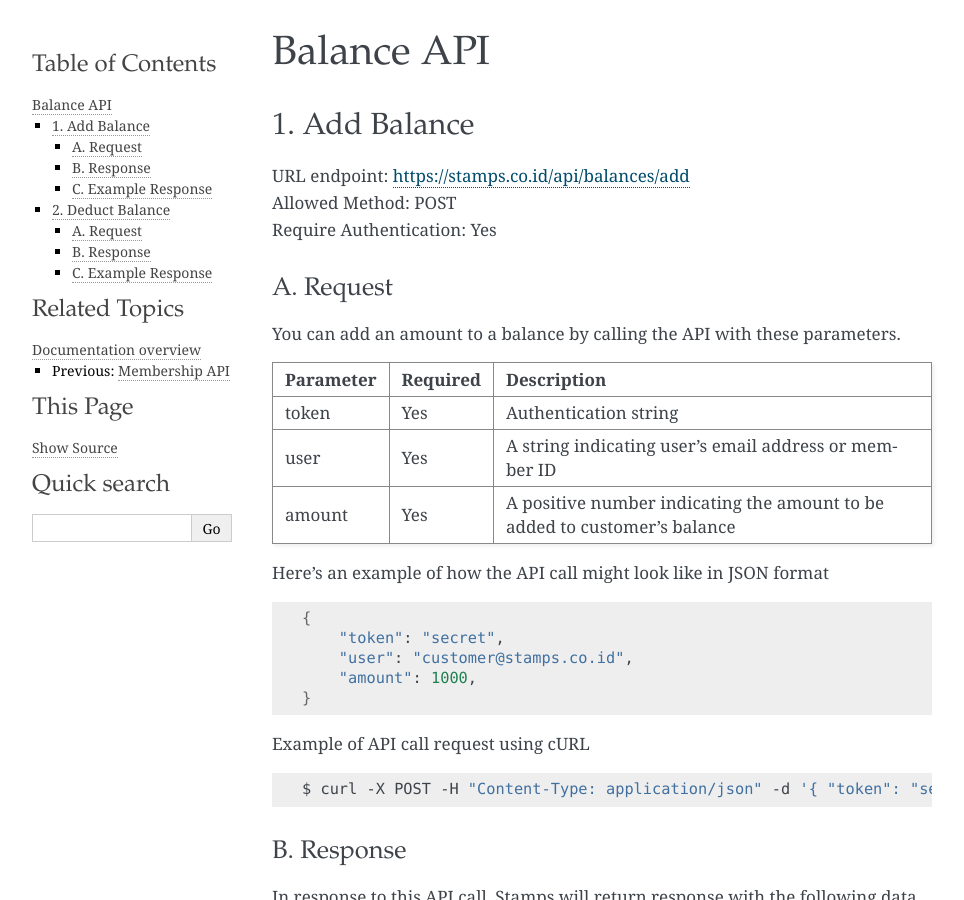
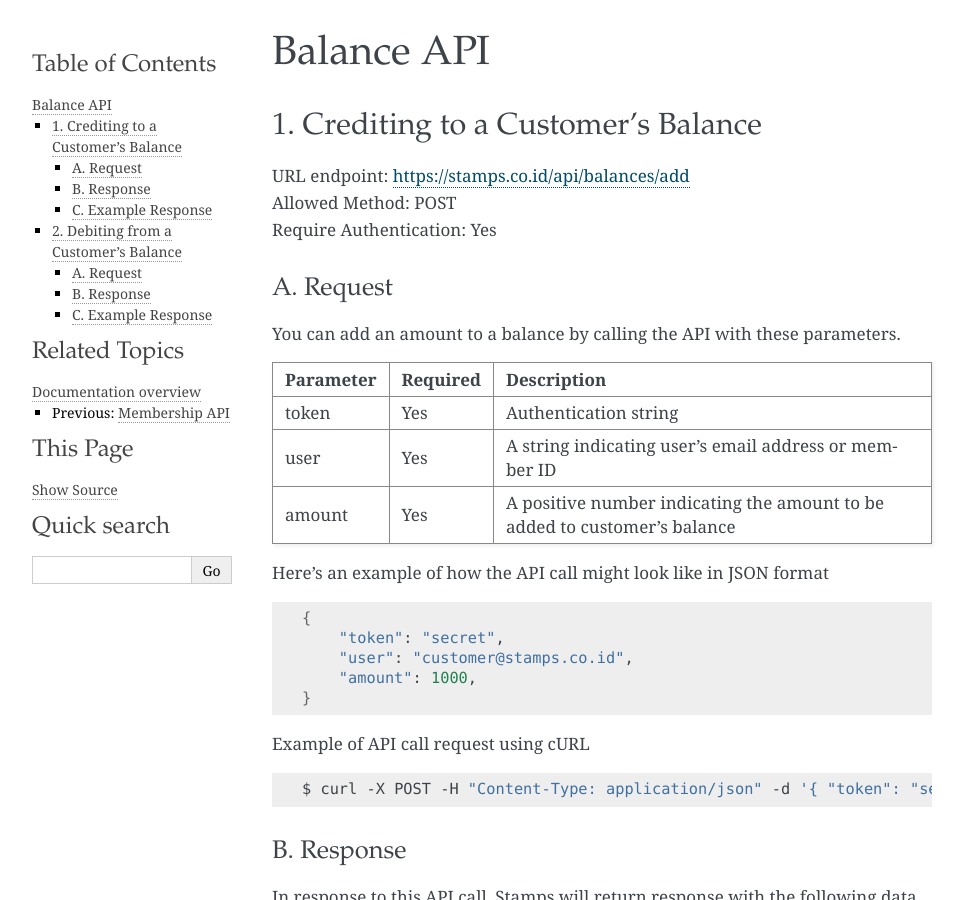
Before and after one commit to ui/stamps-api-docs, a Sphinx documentation site: the page built from source/balance_api.rst, in a window 1280 px wide and 900 px high. Shown: the whole window, without its empty margins (148-1112 px from the left). Built offline with Sphinx 7.4.7, drawn with Linux system fonts in a browser that asks for light colours; some of the changed text lies outside the part shown.

Commit message:
Better titles for balance API.

```diff
--- a/source/balance_api.rst
+++ b/source/balance_api.rst
@@ -2,8 +2,8 @@
 Balance API
 ************************************
 
-1. Add Balance
-=======================================
+1. Crediting to a Customer's Balance
+====================================
 | URL endpoint: https://stamps.co.id/api/balances/add
 | Allowed Method: POST
 | Require Authentication: Yes
@@ -72,8 +72,8 @@ On successful balance update:
       }
     }
 
-2. Deduct Balance
-=======================================
+2. Debiting from a Customer's Balance
+=====================================
 | URL endpoint: https://stamps.co.id/api/balances/deduct
 | Allowed Method: POST
 | Require Authentication: Yes
```
